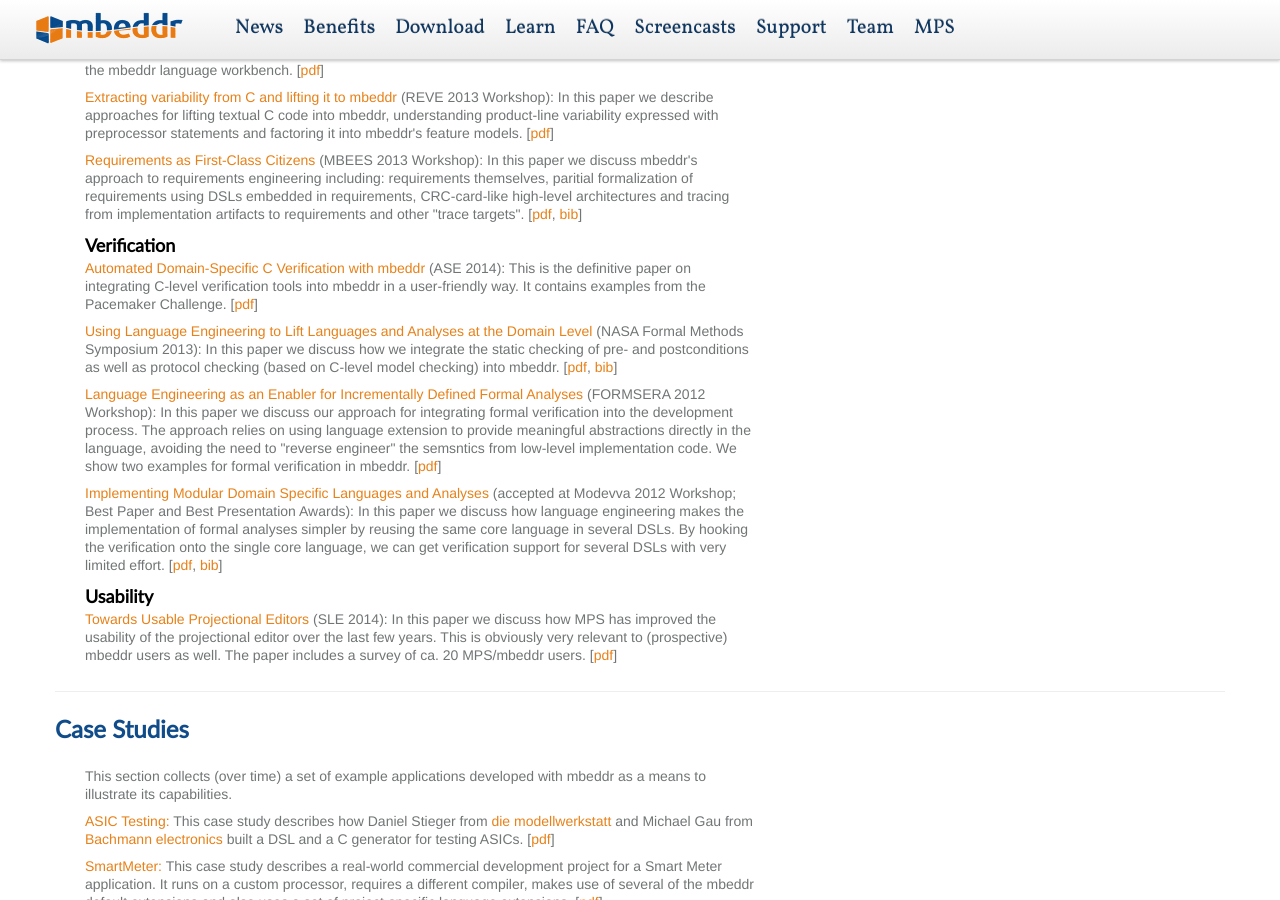
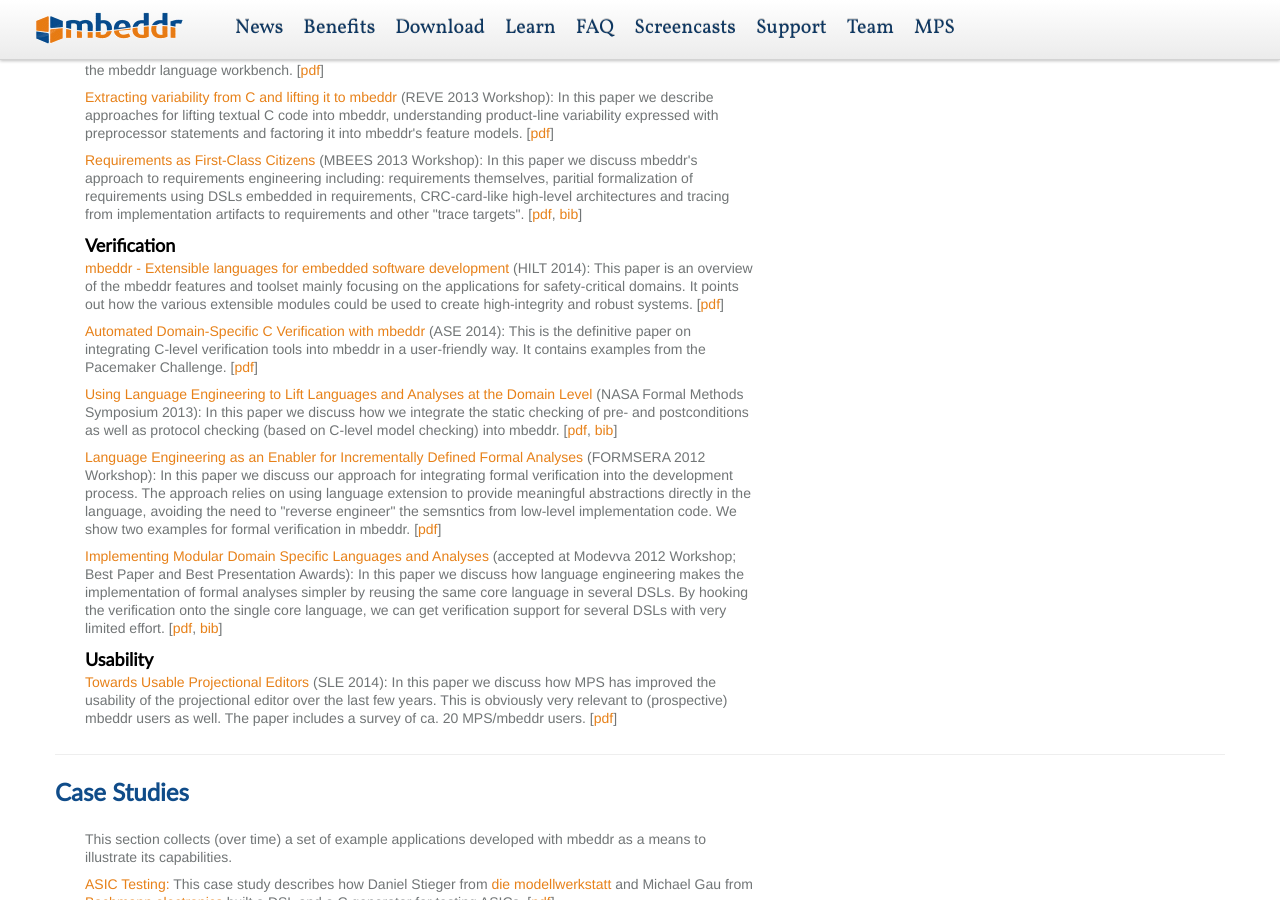
Before and after one commit to mbeddr/mbeddr.github.io, a Jekyll site: the page learn.html, which Jekyll copies as it is, in a window 1280 px wide and 900 px high, scrolled down 1021 px. Built offline with Jekyll 4.4.1, drawn with Linux system fonts in a browser that asks for light colours; nearby versions of some CDN libraries; library files that are not in the unit come from our copies.

Commit message:
added new paper + team member

```diff
--- a/learn.html
+++ b/learn.html
@@ -276,6 +276,13 @@
             <h3 style="color:black">Verification</h3>
 
             <p>
+                <a href='files/mbeddr_hilt2014.pdf'>mbeddr - Extensible languages for embedded software development</a>
+                (HILT 2014): This paper is an overview of the mbeddr features and toolset mainly focusing on the applications
+				for safety-critical domains. It points out how the various extensible modules could be used to create high-integrity and robust systems.
+                [<a href='files/dscv-ase2014.pdf'/>pdf</a>]
+            </p>
+
+            <p>
                 <a href='files/dscv-ase2014.pdf'>Automated Domain-Specific C Verification with mbeddr</a>
                 (ASE 2014): This is the definitive paper on integrating C-level verification tools into mbeddr in a user-friendly
                 way. It contains examples from the Pacemaker Challenge.
```
Also changed, not shown: team.html (+7 -0 lines), 1 other file.
